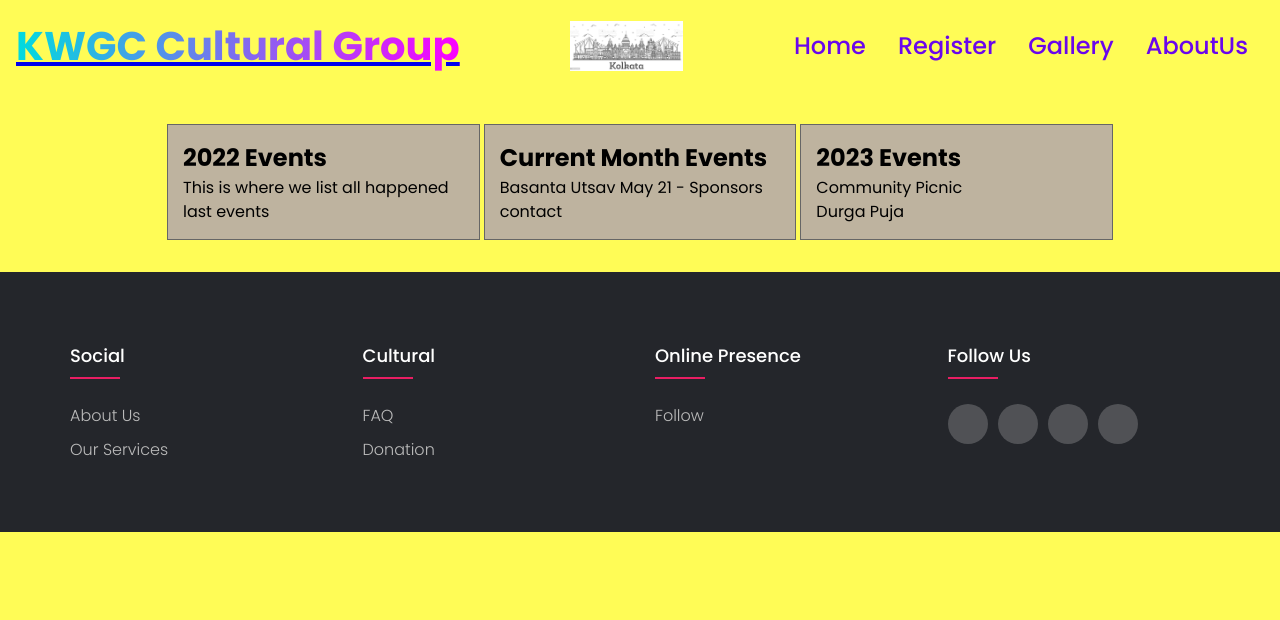
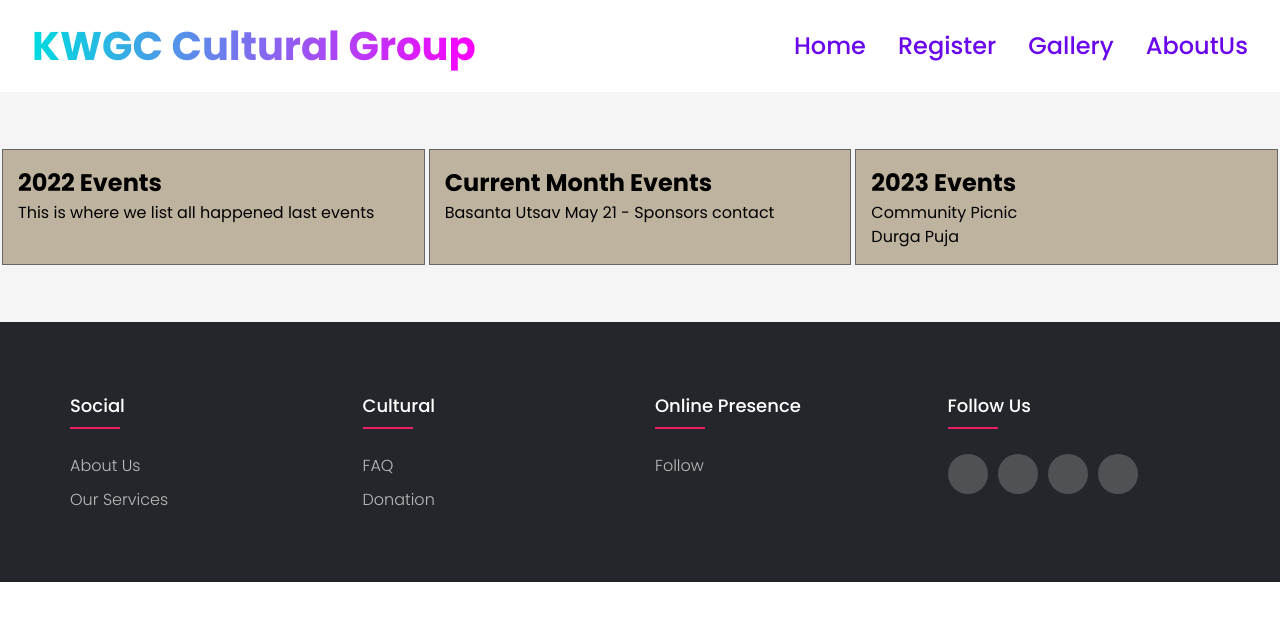
Before and after one commit to mekalyan26/communitysite, a React (Create React App) app in the folder sitefrontend/: page / in a window 1280 px wide. Shown: the top 620 px of the page. Built offline with nearby package versions, Linux system fonts and the light colour scheme; a web font is replaced by a local one.

Commit message:
css update

```diff
--- a/sitefrontend/src/components/MainContent.css
+++ b/sitefrontend/src/components/MainContent.css
@@ -3,6 +3,18 @@
     justify-content: space-between;
     align-items: center;
     padding: 1rem;
+    height: auto;
+
+}
+
+.main{
+    width: 100%;
+    height: auto;
+    background-color: rgb(245, 245, 245);
+    font-family: poppins;
+    padding: 50px 0;
+    display: grid;
+    place-items: center;
 }
 
 
@@ -21,6 +33,8 @@
     margin: 20px auto;
 }
 .columns{
+    width: 100%;
+    height: auto;
     display: flex;
     flex-flow: row wrap;
     justify-content:space-around;
--- a/sitefrontend/src/components/MainContent.js
+++ b/sitefrontend/src/components/MainContent.js
@@ -4,8 +4,8 @@ import React from 'react'
 
 const MainContent = () =>{
     return(
-        <div className="wrapper">
-        <section className="columns">
+        <div className="main">
+        <div className="columns">
             <div className="column">
                 <h2>2022 Events</h2>
                 <p>This is where we list all happened last events</p>
@@ -19,7 +19,7 @@ const MainContent = () =>{
                 <p>Community Picnic</p>
                 <p>Durga Puja</p>
             </div>
-        </section>
+        </div>
         </div>
         )
 };
--- a/sitefrontend/src/components/Navbar.js
+++ b/sitefrontend/src/components/Navbar.js
@@ -8,13 +8,15 @@ import gjpg from '../images/2.jpg'
 const Navbar = () =>{
     return(
         <div className="header">
-            <Link to="/">
+            <ul className="nav-menu">
+                <li>
+                <Link to="/">
                 <h1 className="text">KWGC Cultural Group</h1>
-            </Link>
+                </Link>
+                </li>
 
-            <div className="img-wrapper ">
-            <img src={gjpg} alt="" />
-            </div>
+            </ul>
+
             <ul className="nav-menu">
                 <li>
                     <Link to="/">Home</Link>
--- a/sitefrontend/src/index.css
+++ b/sitefrontend/src/index.css
@@ -1,7 +1,13 @@
 body {
   margin: 0;
-  padding:0;
-  font-family: 'poppins';
+  font-family: -apple-system, BlinkMacSystemFont, 'Segoe UI', 'Roboto', 'Oxygen',
+    'Ubuntu', 'Cantarell', 'Fira Sans', 'Droid Sans', 'Helvetica Neue',
+    sans-serif;
+  -webkit-font-smoothing: antialiased;
+  -moz-osx-font-smoothing: grayscale;
+}
 
-  background: #fffc56;
+code {
+  font-family: source-code-pro, Menlo, Monaco, Consolas, 'Courier New',
+    monospace;
 }
--- a/sitefrontend/src/index.js
+++ b/sitefrontend/src/index.js
@@ -2,7 +2,7 @@ import React from 'react';
 import ReactDOM from 'react-dom/client';
 import './index.css';
 import App from './App';
-import reportWebVitals from './reportWebVitals';
+//import reportWebVitals from './reportWebVitals';
 import {BrowserRouter} from "react-router-dom";
 
 const root = ReactDOM.createRoot(document.getElementById('root'));
@@ -15,4 +15,4 @@ root.render(
 // If you want to start measuring performance in your app, pass a function
 // to log results (for example: reportWebVitals(console.log))
 // or send to an analytics endpoint. Learn more: https://bit.ly/CRA-vitals
-reportWebVitals();
+//reportWebVitals();
```
